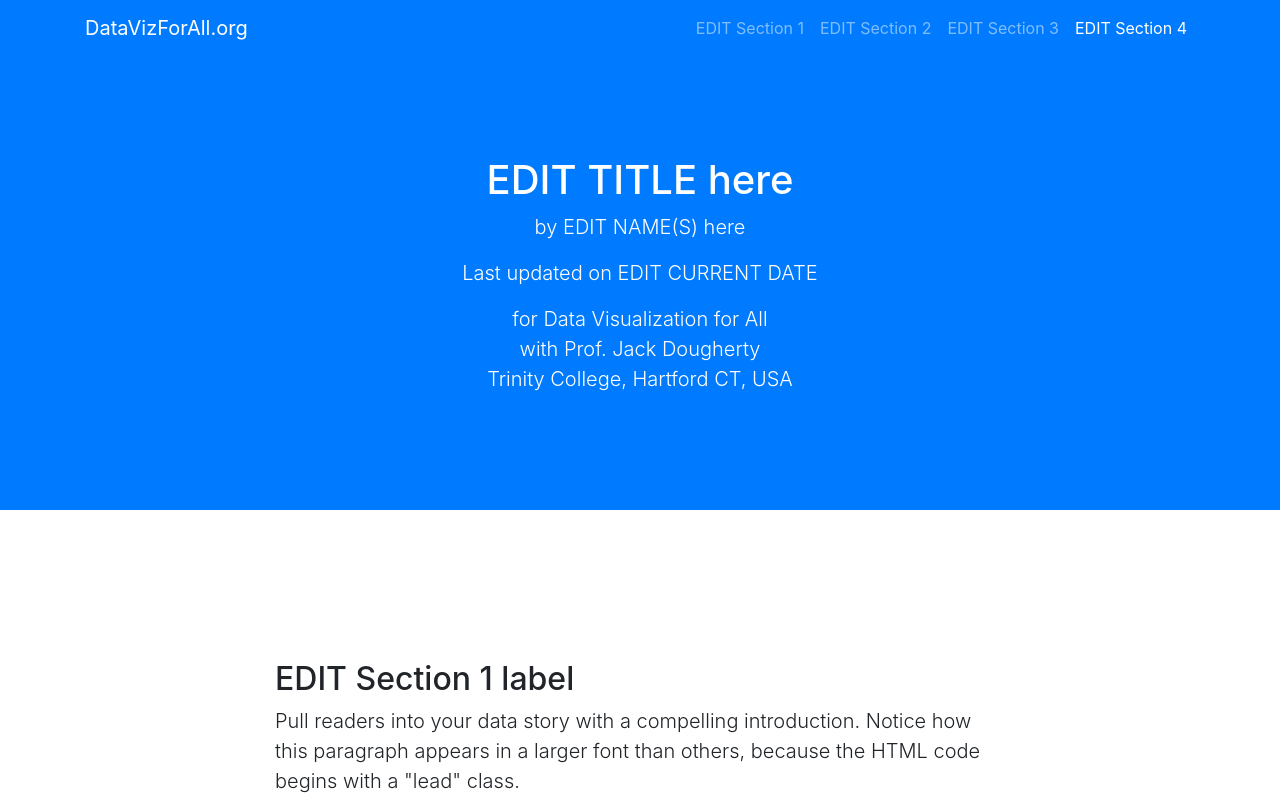
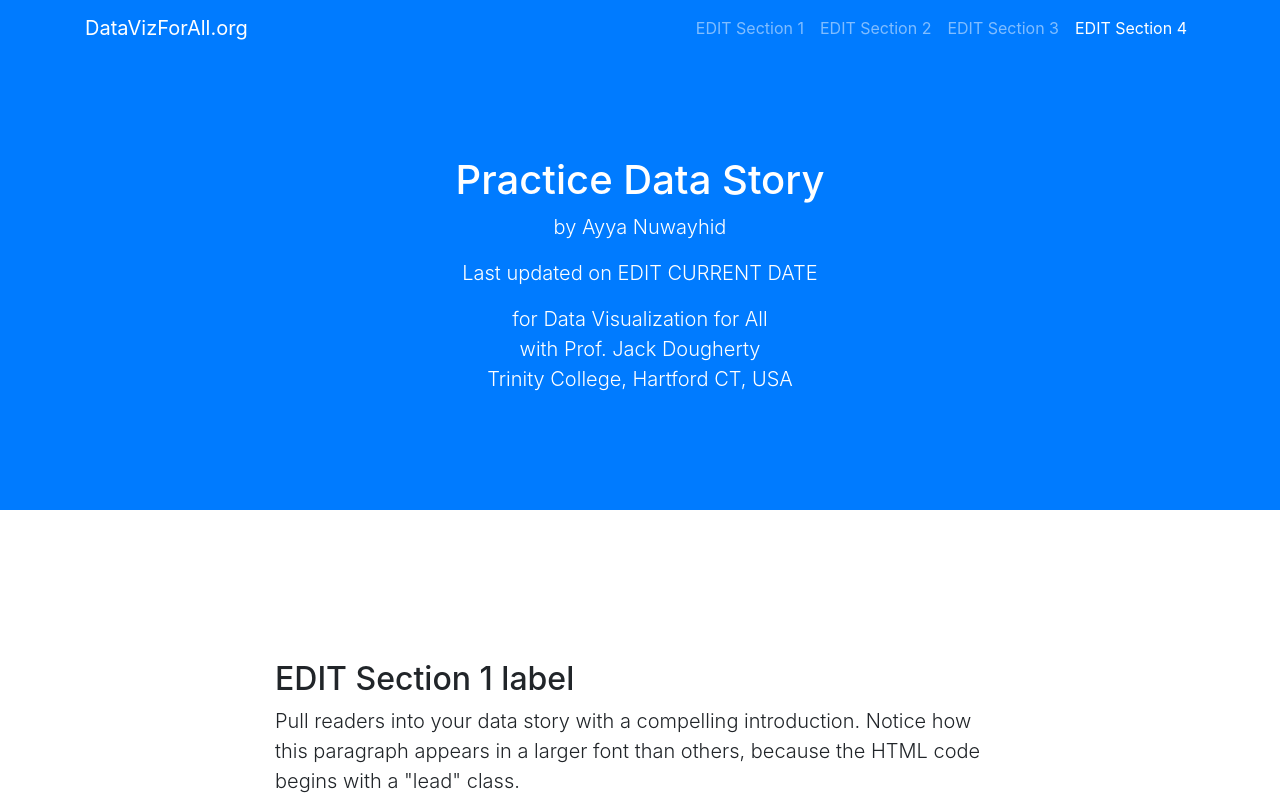
Before and after one commit to aynuwayhid/practice-datastory, a plain HTML site: page index.html in a window 1280 px wide. Shown: the top 800 px of the page. Drawn offline with nearby package versions, Linux system fonts and the light colour scheme.

Commit message:
Update index.html

```diff
--- a/index.html
+++ b/index.html
@@ -53,8 +53,8 @@
 
   <header class="bg-primary text-white">
     <div class="container text-center">
-      <h1>EDIT TITLE here</h1>
-      <p class="lead">by EDIT NAME(S) here</p>
+      <h1>Practice Data Story</h1>
+      <p class="lead">by Ayya Nuwayhid</p>
       <p class="lead">Last updated on EDIT CURRENT DATE</p>
       <p class="lead">for Data Visualization for All</br>with Prof. Jack Dougherty</br>Trinity College, Hartford CT, USA</p>
     </div>
```
